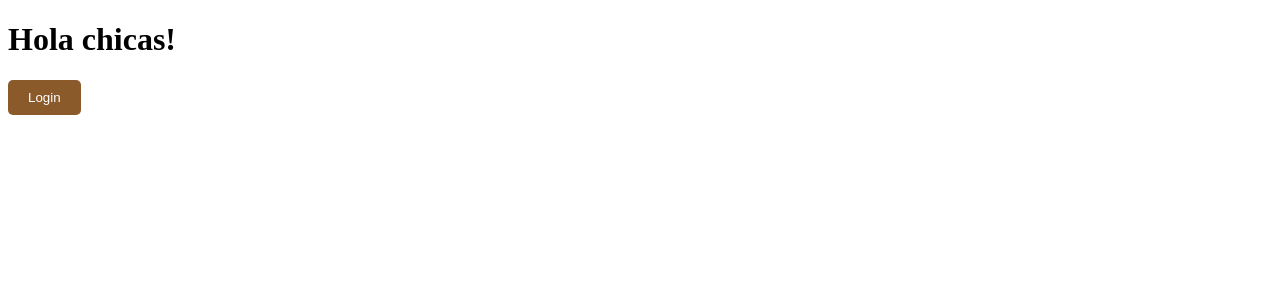
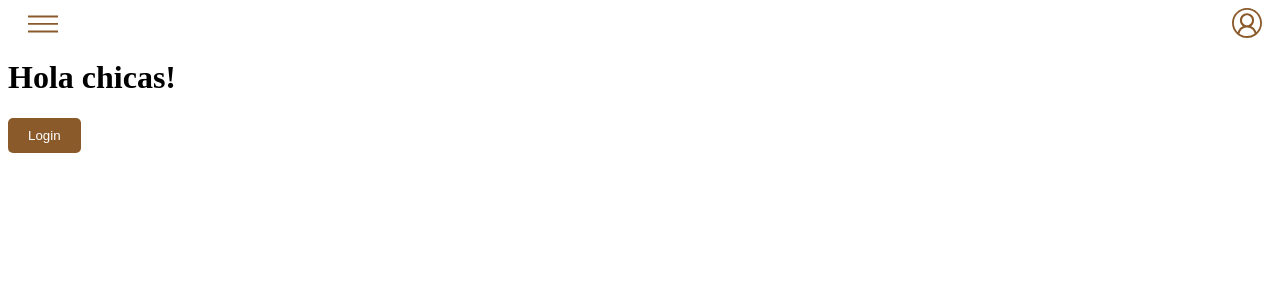
Before and after one commit to nati-Bel/bootcamp-meetup-Intro_React, a React (Vite) app: page / in a window 1280 px wide. Shown: the top 300 px of the page. Built offline with nearby package versions, Linux system fonts and the light colour scheme.

Commit message:
Navbar hecha

```diff
--- a/src/App.jsx
+++ b/src/App.jsx
@@ -1,5 +1,6 @@
 import './App.css'
 import ButtonLogin from './components/button/ButtonLogin';
+import { NavBar } from './components/atoms/Navbar';
 
 function App() {
   const handleClick = () => {
@@ -10,11 +11,14 @@ function App() {
   };
 
   return (
-    <>
-      <h1>Hola chicas!</h1>
-      <ButtonLogin  text="Login" onClick={handleClick}/>
-    </>
-  )
+    <div>
+    <NavBar />
+    <h1>Hola chicas!</h1>
+    <ButtonLogin  text="Login" onClick={handleClick}/>
+      </div>
+
+
+  );
 }
 
 export default App
--- a/src/components/atoms/Navbar.jsx
+++ b/src/components/atoms/Navbar.jsx
@@ -0,0 +1,19 @@
+import React from 'react';
+import './navbar.css';
+import { VscMenu } from 'react-icons/vsc';
+import { VscAccount } from 'react-icons/vsc';
+
+function NavBar() {
+  return (
+    <nav className="navbar">
+      <div className="hamburguer">
+        <VscMenu className="hamburguer" />
+      </div>
+      <div className="user">
+        <VscAccount className="user"/>
+      </div>
+    </nav>
+  );
+}
+
+export { NavBar };
--- /dev/null
+++ b/src/components/atoms/navbar.css
@@ -0,0 +1,19 @@
+.navbar{
+    display: flex;
+    justify-content: space-between;
+    background-color: white;
+}
+
+.hamburguer{
+    width: 30px;
+    height: 30px;
+    margin-left: 10px;
+    color: #8B5A2A;
+}
+
+.user{
+    width: 30px;
+    height: 30px;
+    margin-right: 10px;
+    color: #8B5A2A;
+}
```
Also changed, not shown: package.json (+19 -3 lines), 1 other file (tests, documents, lock files or other folders).
